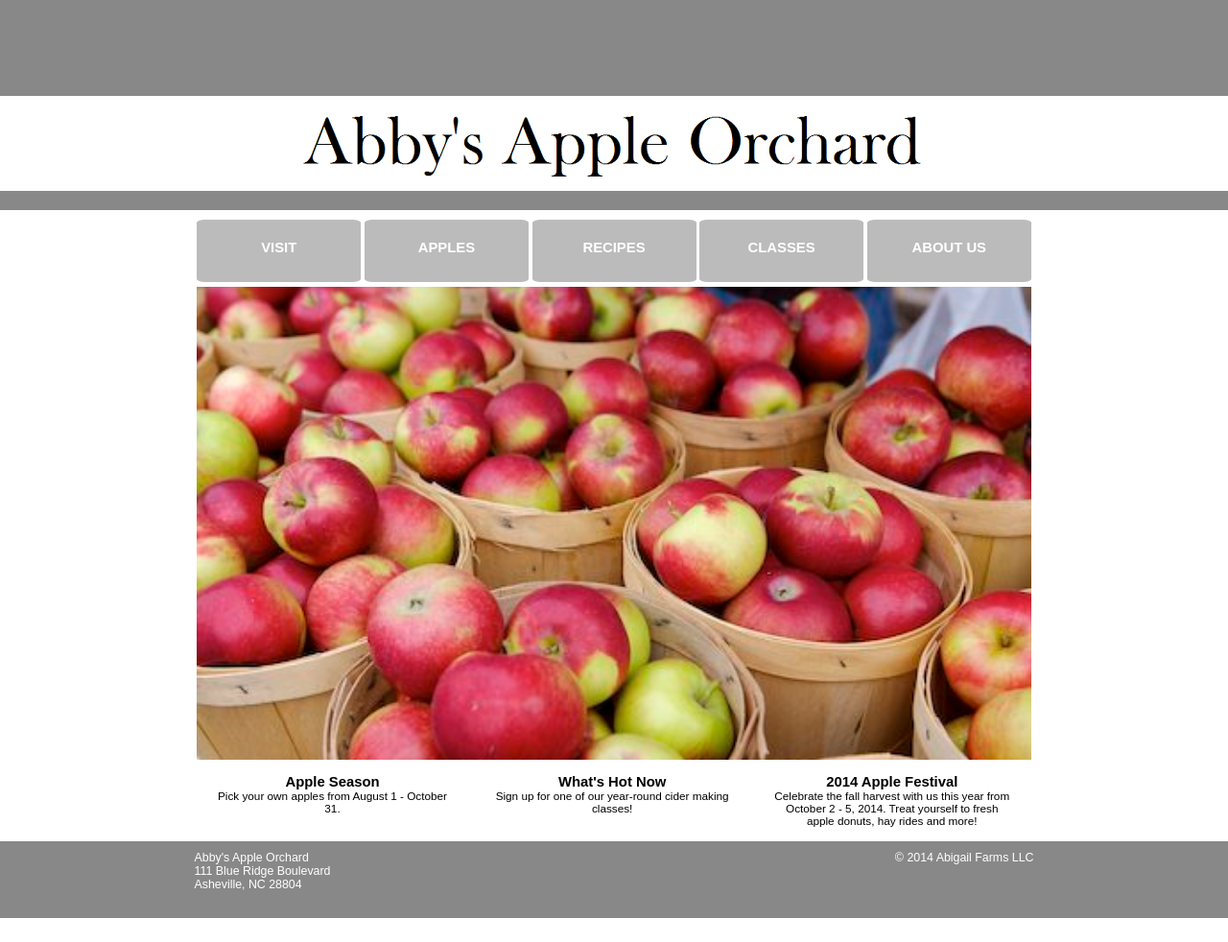
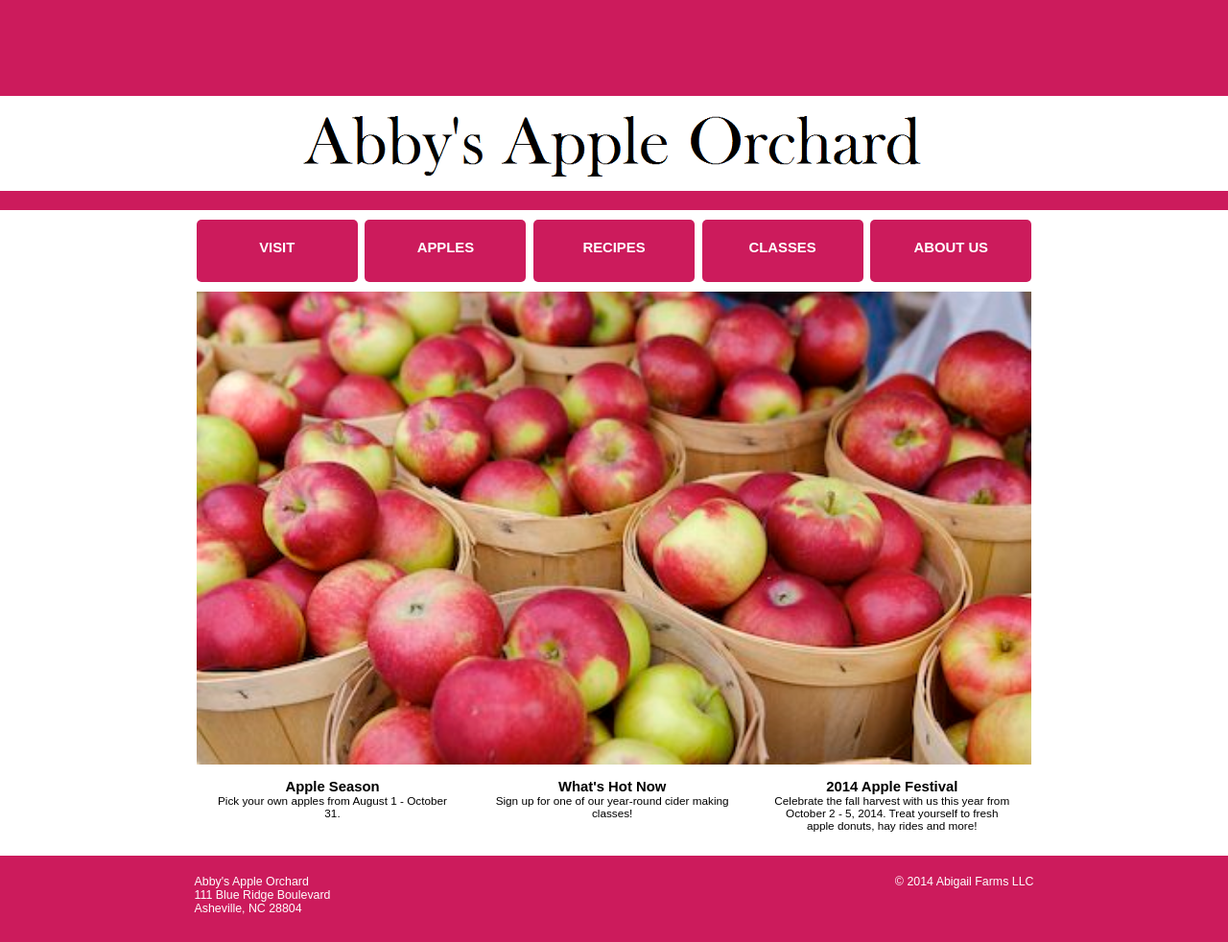
Before and after one commit to kemiwins/abbysapples, a plain HTML site: page index.html in a window 1280 px wide. Shown: the whole page at 96% size. Before the commit the page ends 957 px from the top, so only its background shows below. Drawn offline with Linux system fonts and the light colour scheme.

Commit message:
updated color and positioning

```diff
--- a/main.css
+++ b/main.css
@@ -4,61 +4,62 @@
 	margin: auto;
 	/*border: 1px solid black;*/
 }
+body {
+	background-color: #fff;
+}
 #header {
-	background-color: #888;
-	padding-top: 100px;
-	padding-bottom: 20px;
-	margin-bottom: 10px;
+	background-color: #CC1B5C;
+	padding: 100px 0 20px 0;
+	margin: 0 auto 10px auto;
 }
 #header img {
 	display: block;
-	position: relative;
 }
 #header div {
-	background-color: white;
+	background-color: #fff;
 }
 .nav ul {
+	width: 880px;
 	display: block;
-	position: relative;
-	width: 875px;
 	padding: 0;
-	margin: auto;
+	margin: 0 auto;
 	text-align: center;
-	}
+}
 .nav li {
 	display: inline-block;
 	height: 45px;
-	width: 151px;
-	background-color: #bbb;
-	color: white;
+	width: 150px;
+	background-color: #CC1B5C;
+	color: #fff;
 	font-size: 1.2em;
 	font-weight: bold;
-	padding: 20px 10px 0 10px;
+	padding: 20px 9px 0 9px;
+	margin: 0 2px;
 	text-align: center;
-	border-radius: 5%;
+	border-radius: 5px;
 }
 a {
-	color: white;
+	color: #fff;
 	text-decoration: none;
 }
 li:hover {
 	color: white;
-	background-color: #ddd;
+	background-color: #54DEFF;
 }
 li:active {
 	color: white;
-	background-color: #eee;
+	background-color: #FFEE3B;
 }
 .main {
 	display: block;
 	position: relative;
-	margin: auto;
+	margin: 0 auto;
 	padding: 5px 0;
 	width: 875px;
 }
 .main img {
 	display: block;
-	margin: auto;
+	margin: 5px auto 0 auto;
 	width: 870px;
 }
 .main div div {
@@ -78,10 +79,10 @@ h2 {
 }
 #footer {
 	display: block;
-	margin: 0 auto;
+	margin: 10px auto 0 auto;
 	height: 70px;
-	padding-top: 10px;
-	background-color: #888;
+	padding-top: 20px;
+	background-color: #CC1B5C;
 	color: white;
 	font-size: 0.95em;
 }
```
